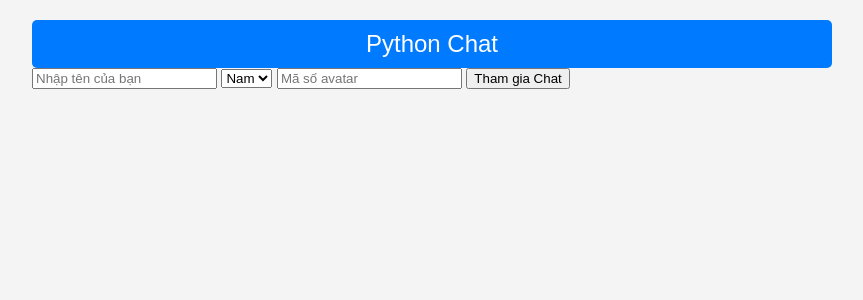
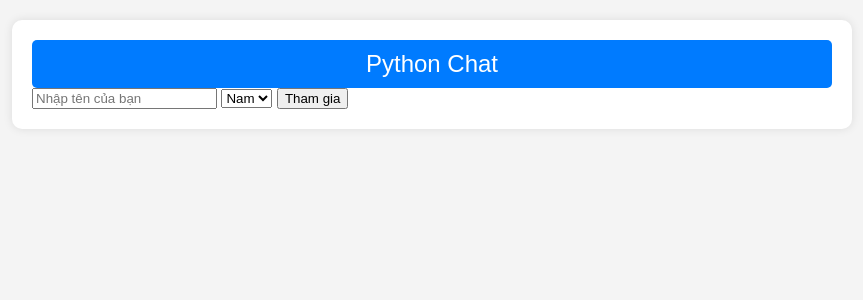
Before and after one commit to Lofon/python-chat1, a Flask app: page / in a window 1280 px wide. Shown: the top 300 px of the page, without its empty margins (208-1071 px from the left). Run offline with Flask 3, Linux system fonts and the light colour scheme; some libraries are stand-ins or nearby versions.

Commit message:
index.html

```diff
--- a/templates/index.html
+++ b/templates/index.html
@@ -6,7 +6,6 @@
     <title>Python Chat App</title>
     <script src="https://cdnjs.cloudflare.com/ajax/libs/socket.io/4.7.5/socket.io.js"></script>
     <style>
-        /* Thêm CSS để giữ giao diện tương tự */
         body {
             font-family: Arial, sans-serif;
             background-color: #f4f4f4;
@@ -15,13 +14,16 @@
         }
         .container {
             max-width: 800px;
-            margin: auto;
+            margin: 20px auto;
             padding: 20px;
+            background-color: white;
+            border-radius: 10px;
+            box-shadow: 0px 0px 10px rgba(0, 0, 0, 0.1);
         }
         .chat-header {
             text-align: center;
             font-size: 24px;
-            background: #007BFF;
+            background-color: #007BFF;
             color: white;
             padding: 10px;
             border-radius: 5px;
@@ -39,14 +41,14 @@
             display: flex;
             margin-bottom: 10px;
         }
-        .input-row input, .input-row button {
+        .input-row input, .input-row button, .input-row select {
             padding: 10px;
             margin-right: 10px;
             border-radius: 5px;
             border: 1px solid #ccc;
         }
         .input-row button {
-            background: #007BFF;
+            background-color: #007BFF;
             color: white;
             cursor: pointer;
         }
@@ -55,18 +57,21 @@
 <body>
     <div class="container">
         <div class="chat-header">Python Chat</div>
-
         <div id="user-setup">
             <input type="text" id="username" placeholder="Nhập tên của bạn">
             <select id="gender">
                 <option value="boy">Nam</option>
                 <option value="girl">Nữ</option>
             </select>
-            <input type="number" id="avatar-id" placeholder="Mã số avatar">
-            <button id="join-chat">Tham gia Chat</button>
+            <button id="join-chat">Tham gia</button>
         </div>
-
         <div id="chat-section" style="display: none;">
+            <div>
+                <button id="create-room">Tạo phòng</button>
+                <button id="get-rooms">Danh sách phòng</button>
+                <button id="leave-room">Rời phòng</button>
+            </div>
+            <div id="room-list" style="margin-top: 10px;"></div>
             <div class="chat-window" id="chat-window"></div>
             <div class="input-row">
                 <input type="text" id="message" placeholder="Nhập tin nhắn">
@@ -80,28 +85,45 @@
         const userSetup = document.getElementById('user-setup');
         const chatSection = document.getElementById('chat-section');
         const chatWindow = document.getElementById('chat-window');
-        const messageInput = document.getElementById('message');
+        const roomList = document.getElementById('room-list');
 
         document.getElementById('join-chat').addEventListener('click', () => {
             const username = document.getElementById('username').value;
             const gender = document.getElementById('gender').value;
-            const avatarId = document.getElementById('avatar-id').value;
-
-            socket.emit('user_info', { username, gender, avatar_id: avatarId });
+            socket.emit('user_info', { username, gender });
             userSetup.style.display = 'none';
             chatSection.style.display = 'block';
         });
 
-        socket.on('new_message', (data) => {
-            const messageDiv = document.createElement('div');
-            messageDiv.innerHTML = `<strong>${data.username}</strong>: ${data.message} <span style="color: gray; font-size: 0.8em;">(${data.time})</span>`;
-            chatWindow.appendChild(messageDiv);
+        document.getElementById('create-room').addEventListener('click', () => {
+            const roomName = prompt("Tên phòng:");
+            const privateRoom = confirm("Phòng riêng?");
+            const password = privateRoom ? prompt("Mật khẩu (6 số):") : null;
+
+            if (roomName) {
+                socket.emit('create_room', { room_name: roomName, private: privateRoom, password });
+            }
+        });
+
+        document.getElementById('get-rooms').addEventListener('click', () => {
+            socket.emit('get_rooms');
+        });
+
+        socket.on('room_list', (data) => {
+            roomList.innerHTML = data.rooms.map(room =>
+                `<div>${room.name} (${room.private ? "Riêng tư" : "Tự do"})</div>`).join('');
         });
 
         document.getElementById('send').addEventListener('click', () => {
-            const message = messageInput.value;
-            socket.emit('send_message', { message, time: new Date().toLocaleTimeString() });
-            messageInput.value = '';
+            const message = document.getElementById('message').value;
+            socket.emit('send_message', { message });
+            document.getElementById('message').value = '';
+        });
+
+        socket.on('new_message', (data) => {
+            const messageDiv = document.createElement('div');
+            messageDiv.innerHTML = `<strong>${data.username}</strong>: ${data.message} <span style="color: gray;">(${data.time})</span>`;
+            chatWindow.appendChild(messageDiv);
         });
     </script>
 </body>
```
